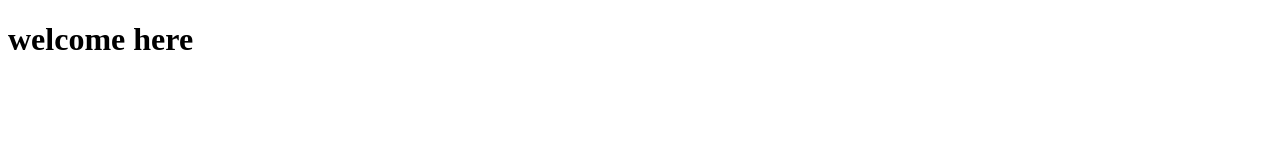
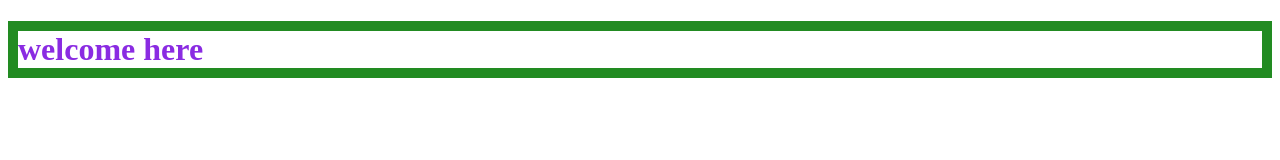
Before and after one commit to FaithFeejay/practicerepo, a plain HTML site: page index.html in a window 1280 px wide. Drawn offline with Linux system fonts and the light colour scheme.

Commit message:
added some inline styling

```diff
--- a/index.html
+++ b/index.html
@@ -7,7 +7,7 @@
     <title>my web</title>
 </head>
 <body>
-    <h1>
+    <h1 style="border: 10px forestgreen solid; color: blueviolet;">
         welcome here
     </h1>
 
```
